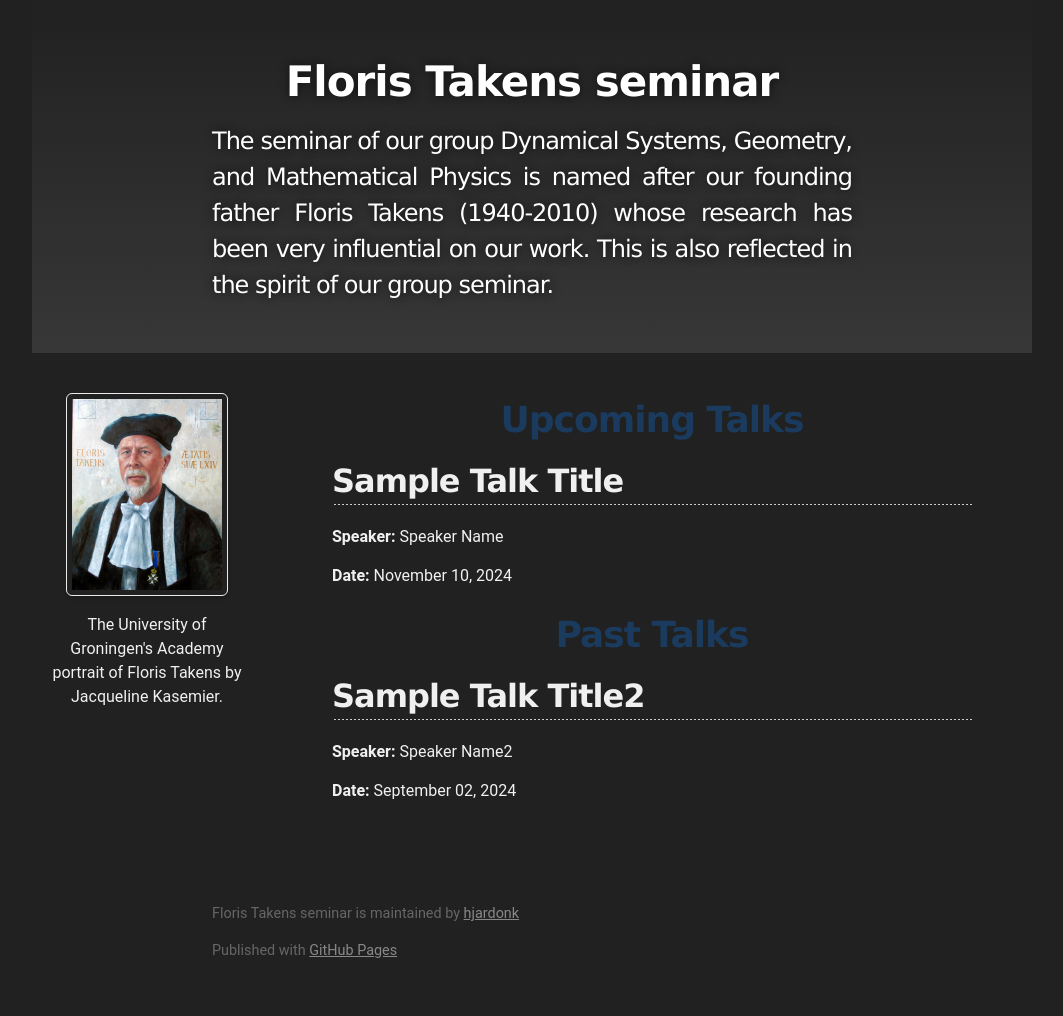
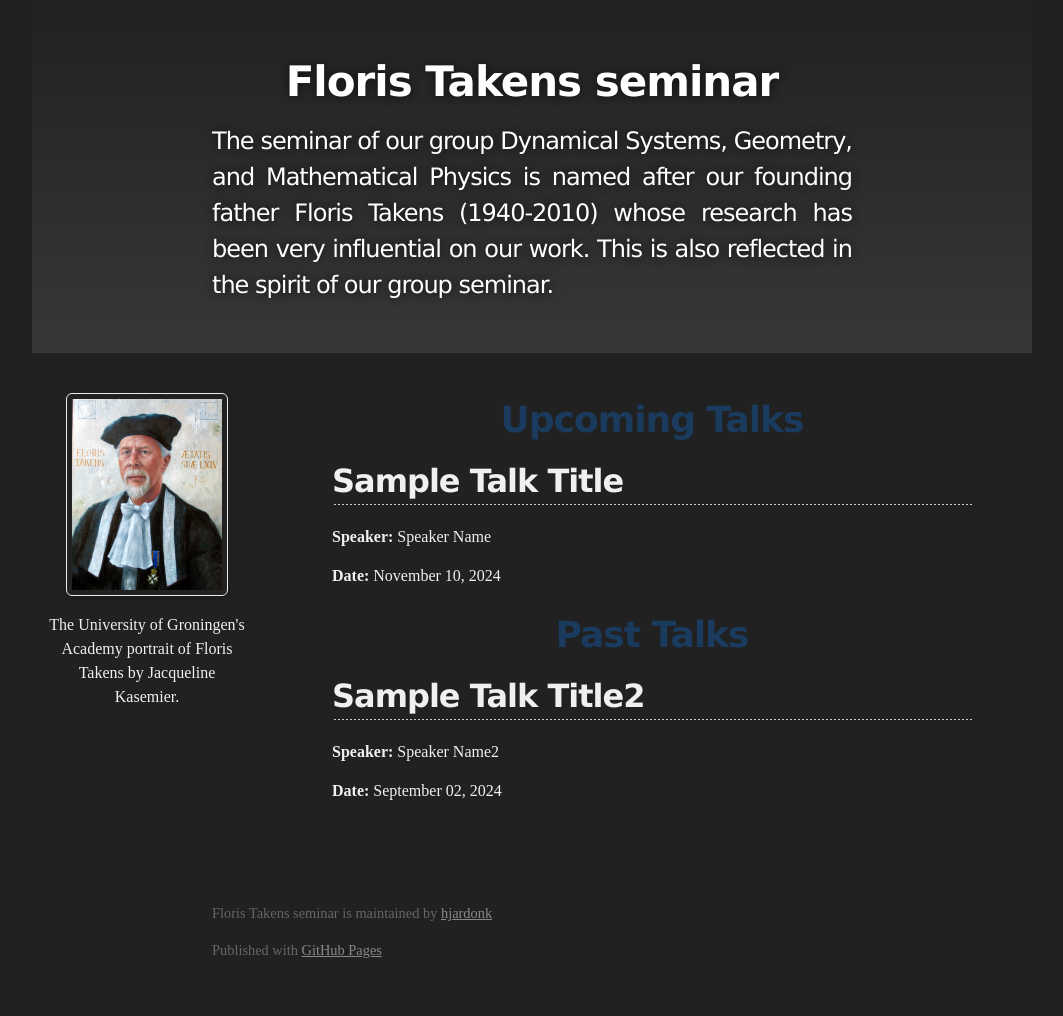
Before and after one commit to hjardonk/FlorisTakensSeminar, a Jekyll site: the page built from index.html, in a window 1280 px wide. Shown: the whole page, without its empty margins (108-1171 px from the left). Built offline with Jekyll 4.4.1, drawn with Linux system fonts in a browser that asks for light colours.

Commit message:
Update style.scss

```diff
--- a/assets/css/style.scss
+++ b/assets/css/style.scss
@@ -9,7 +9,7 @@
 
 body {
   color: #f0f0f0; /* Light gray text color */
-  font-family: 'Roboto', sans-serif;
+  font-family: 'EB Garamond', serif;
 }
 
 .header-flex-container {
@@ -71,17 +71,17 @@ h1, .page-title, .site-title {
 }
 
 .talk-item h2 {
- color: #f0f0f0;
+ color: #f0f0f0 !important;
   cursor: pointer; /* Makes it clear that it's clickable */
   transition: color 0.3s ease; /* Smooth transition for color change */
 }
 
 .talk-item h2:hover {
-  color: #e1e8e4;
+  color: #e1e8e4 !important;
 }
 
 .abstract-content {
-  border: 1px solid #000000; /* Border around collapsible content */
+  border: 1px solid #000000 !important; /* Border around collapsible content */
   border-radius: 6px;
   padding: 10px;
   background-color: #333333; /* Slightly lighter than background */
```
